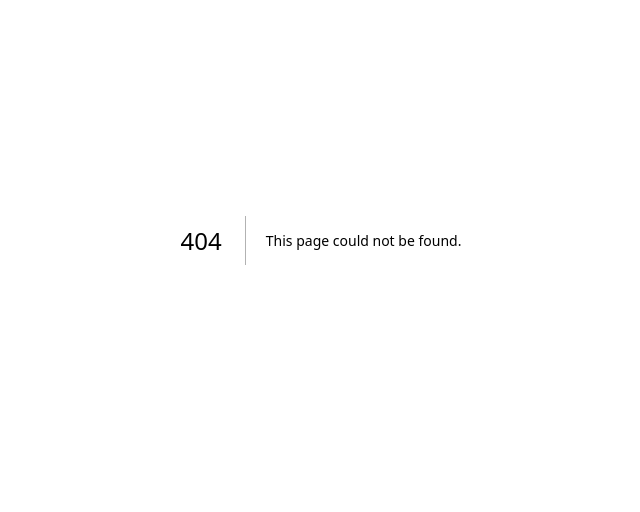
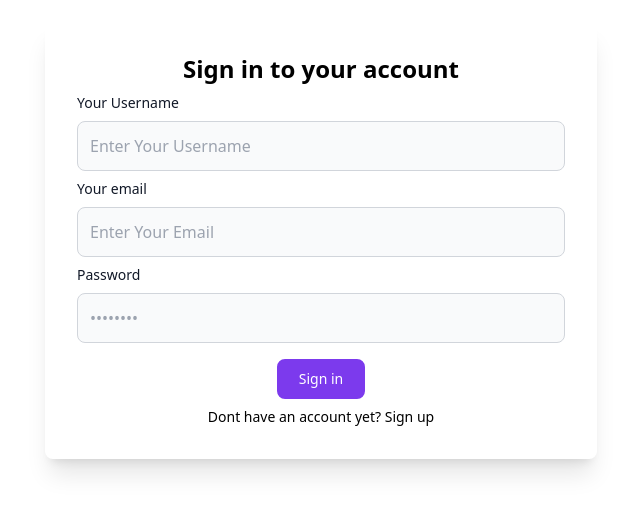
Before and after one commit to mohammedasimahmed/GraspEaser, a Next.js app in the folder apps/frontend/: page /signin in a window 1280 px wide. Before the commit this address had no page. Shown: the part 160-672 px from the top of the page, without its empty margins (319-959 px from the left). Built offline with nearby package versions, Linux system fonts and the light colour scheme.

Commit message:
chore: added the sign in page

```diff
--- /dev/null
+++ b/apps/frontend/src/app/signin/page.tsx
@@ -0,0 +1,47 @@
+"use client"
+import Button from '@/components/ui/button';
+import React from 'react'
+
+const page = () => {
+  function handleSubmit(event: React.FormEvent) {
+    event.preventDefault();
+  }
+
+  return (
+    <div className='w-screen h-screen flex justify-center items-center'>
+      <div className="flex flex-col items-center justify-center px-6 py-8 w-full sm:w-[600px] ">
+        <div className="w-full rounded-lg shadow-xl">
+          <div className="p-8">
+            <h1 className="text-2xl font-bold mb-2 text-center">
+              Sign in to your account
+            </h1>
+            <form onSubmit={(event) => handleSubmit(event)}>
+              <div className='mb-2'>
+                <label htmlFor="text" className="block mb-2 text-sm font-medium text-gray-900">Your Username</label>
+                <input type="text" name="text" id="text" className="bg-gray-50 border border-gray-300 rounded-lg w-full p-3" placeholder="Enter Your Username" />
+              </div>
+              <div className='mb-2'>
+                <label htmlFor="email" className="block mb-2 text-sm font-medium text-gray-900">Your email</label>
+                <input type="email" name="email" id="email" className="bg-gray-50 border border-gray-300 rounded-lg w-full p-3" placeholder="Enter Your Email" />
+              </div>
+              <div className='mb-2'>
+                <label htmlFor="password" className="block mb-2 text-sm font-medium text-gray-900">Password</label>
+                <input type="password" name="password" id="password" placeholder="••••••••" className="bg-gray-50 border border-gray-300 rounded-lg w-full p-3" />
+              </div>
+              <div className='w-full p-2 flex justify-center items-center'>
+                <Button>Sign in</Button>
+              </div>
+              <div className='flex justify-center items-center'>
+                <p className="text-sm font-light text-center">
+                  Dont have an account yet? Sign up
+                </p>
+              </div>
+            </form>
+          </div>
+        </div>
+      </div>
+    </div>
+  )
+}
+
+export default page
```
